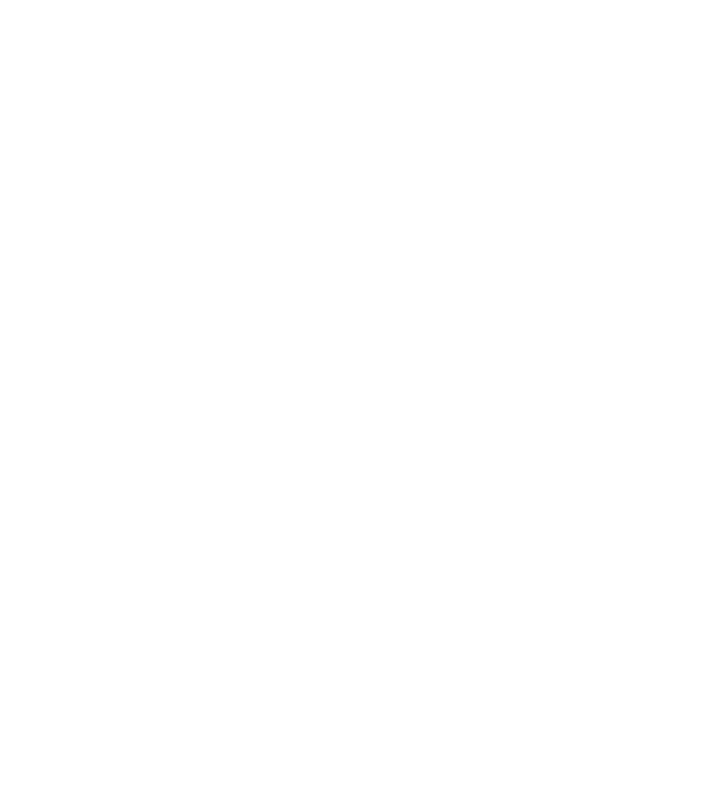
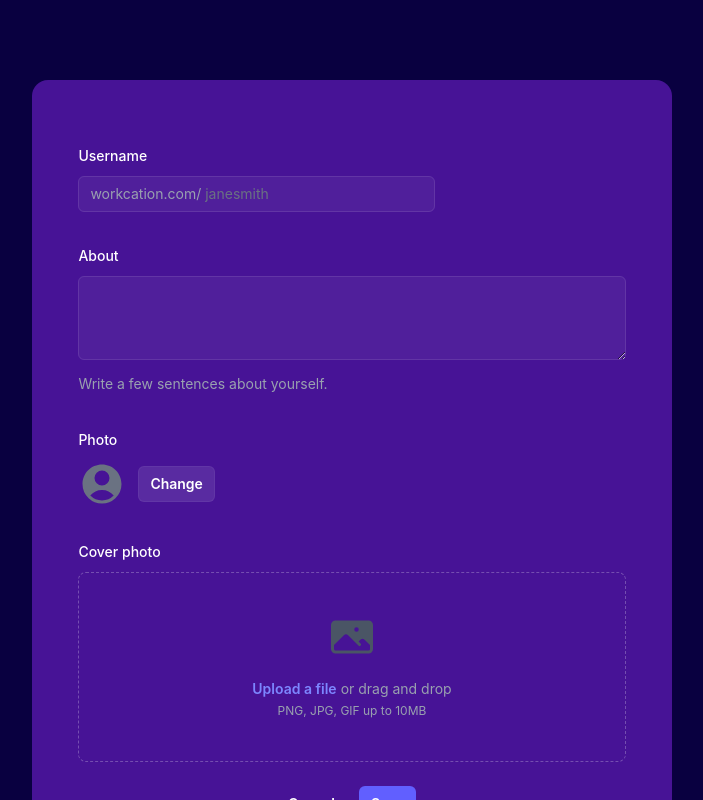
Before and after one commit to RudrakshRaina07/DataPool-Project, a React app in the folder Frontend/: page /create in a window 1280 px wide. Before the commit this address had no page. Shown: the whole page, without its empty margins (288-991 px from the left). Built offline with nearby package versions, Linux system fonts and the light colour scheme; sample sign-in values are in the browser's storage; the HTML template or start-up script is replaced by a standard one.

Commit message:
create repo ui

```diff
--- a/Frontend/src/Routes.jsx
+++ b/Frontend/src/Routes.jsx
@@ -8,6 +8,7 @@ import Login from "./components/auth/Login";
 import Signup from "./components/auth/Signup";
 
 import { useAuth } from './authContext';
+import CreateRepo from './components/repo/CreateRepo';
 
 const ProjectRoutes = () => {
     const {currentUser, setCurrentUser} = useAuth();
@@ -45,6 +46,10 @@ const ProjectRoutes = () => {
         {
             path: "/profile",
             element: <Profile/>
+        },
+        {
+            path: "/create",
+            element: <CreateRepo/>
         }
     ]);
 
--- /dev/null
+++ b/Frontend/src/components/repo/CreateRepo.jsx
@@ -0,0 +1,70 @@
+import React from 'react'
+
+const CreateRepo = () => {
+  return (
+    <div className="flex flex-col justify-between h-screen bg-[#090040] items-center text-white overflow-auto ">
+        <div className="bg-[#471396] mt-20 p-6 w-[50%]  rounded-2xl flex items-center flex-col">
+            <form >
+                  <div class="space-y-12">
+                    <div class="border-b border-white/10 pb-12">
+                        <div class="mt-10 grid grid-cols-1 gap-x-6 gap-y-8 sm:grid-cols-6">
+                            <div class="sm:col-span-4">
+                        <label for="username" class="block text-sm/6 font-medium text-white">Username</label>
+                        <div class="mt-2">
+                            <div class="flex items-center rounded-md bg-white/5 pl-3 outline-1 -outline-offset-1 outline-white/10 focus-within:outline-2 focus-within:-outline-offset-2 focus-within:outline-indigo-500">
+                            <div class="shrink-0 text-base text-gray-400 select-none sm:text-sm/6">workcation.com/</div>
+                            <input id="username" type="text" name="username" placeholder="janesmith" class="block min-w-0 grow bg-transparent py-1.5 pr-3 pl-1 text-base text-white placeholder:text-gray-500 focus:outline-none sm:text-sm/6" />
+                            </div>
+                        </div>
+                        </div>
+
+                        <div class="col-span-full">
+                        <label for="about" class="block text-sm/6 font-medium text-white">About</label>
+                        <div class="mt-2">
+                            <textarea id="about" name="about" rows="3" class="block w-full rounded-md bg-white/5 px-3 py-1.5 text-base text-white outline-1 -outline-offset-1 outline-white/10 placeholder:text-gray-500 focus:outline-2 focus:-outline-offset-2 focus:outline-indigo-500 sm:text-sm/6"></textarea>
+                        </div>
+                        <p class="mt-3 text-sm/6 text-gray-400">Write a few sentences about yourself.</p>
+                        </div>
+
+                        <div class="col-span-full">
+                        <label for="photo" class="block text-sm/6 font-medium text-white">Photo</label>
+                        <div class="mt-2 flex items-center gap-x-3">
+                            <svg viewBox="0 0 24 24" fill="currentColor" data-slot="icon" aria-hidden="true" class="size-12 text-gray-500">
+                            <path d="M18.685 19.097A9.723 9.723 0 0 0 21.75 12c0-5.385-4.365-9.75-9.75-9.75S2.25 6.615 2.25 12a9.723 9.723 0 0 0 3.065 7.097A9.716 9.716 0 0 0 12 21.75a9.716 9.716 0 0 0 6.685-2.653Zm-12.54-1.285A7.486 7.486 0 0 1 12 15a7.486 7.486 0 0 1 5.855 2.812A8.224 8.224 0 0 1 12 20.25a8.224 8.224 0 0 1-5.855-2.438ZM15.75 9a3.75 3.75 0 1 1-7.5 0 3.75 3.75 0 0 1 7.5 0Z" clip-rule="evenodd" fill-rule="evenodd" />
+                            </svg>
+                            <button type="button" class="rounded-md bg-white/10 px-3 py-2 text-sm font-semibold text-white inset-ring inset-ring-white/5 hover:bg-white/20">Change</button>
+                        </div>
+                        </div>
+
+                        <div class="col-span-full">
+                        <label for="cover-photo" class="block text-sm/6 font-medium text-white">Cover photo</label>
+                        <div class="mt-2 flex justify-center rounded-lg border border-dashed border-white/25 px-6 py-10">
+                            <div class="text-center">
+                            <svg viewBox="0 0 24 24" fill="currentColor" data-slot="icon" aria-hidden="true" class="mx-auto size-12 text-gray-600">
+                                <path d="M1.5 6a2.25 2.25 0 0 1 2.25-2.25h16.5A2.25 2.25 0 0 1 22.5 6v12a2.25 2.25 0 0 1-2.25 2.25H3.75A2.25 2.25 0 0 1 1.5 18V6ZM3 16.06V18c0 .414.336.75.75.75h16.5A.75.75 0 0 0 21 18v-1.94l-2.69-2.689a1.5 1.5 0 0 0-2.12 0l-.88.879.97.97a.75.75 0 1 1-1.06 1.06l-5.16-5.159a1.5 1.5 0 0 0-2.12 0L3 16.061Zm10.125-7.81a1.125 1.125 0 1 1 2.25 0 1.125 1.125 0 0 1-2.25 0Z" clip-rule="evenodd" fill-rule="evenodd" />
+                            </svg>
+                            <div class="mt-4 flex text-sm/6 text-gray-400">
+                                <label for="file-upload" class="relative cursor-pointer rounded-md bg-transparent font-semibold text-indigo-400 focus-within:outline-2 focus-within:outline-offset-2 focus-within:outline-indigo-500 hover:text-indigo-300">
+                                <span>Upload a file</span>
+                                <input id="file-upload" type="file" name="file-upload" class="sr-only" />
+                                </label>
+                                <p class="pl-1">or drag and drop</p>
+                            </div>
+                            <p class="text-xs/5 text-gray-400">PNG, JPG, GIF up to 10MB</p>
+                            </div>
+                        </div>
+                        </div>
+                        </div>
+                        <div class="mt-6 flex items-center justify-center gap-x-6">
+                            <button type="button" class="text-sm/6 font-semibold text-white">Cancel</button>
+                            <button type="submit" class="rounded-md bg-indigo-500 px-3 py-2 text-sm font-semibold text-white focus-visible:outline-2 focus-visible:outline-offset-2 focus-visible:outline-indigo-500">Save</button>
+                        </div>
+                    </div>
+                </div>
+            </form>
+        </div>
+    </div>
+  )
+}
+
+export default CreateRepo
```
Also changed, not shown: 1 other file (tests, documents, lock files or other folders).
